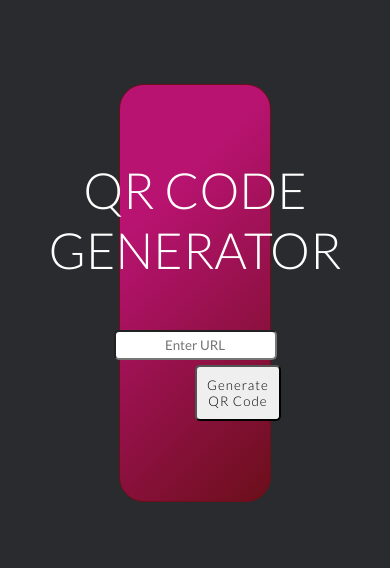
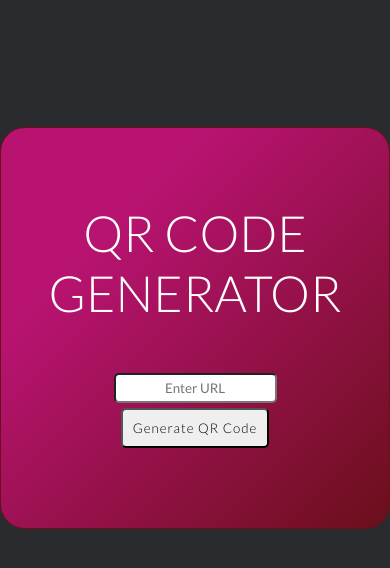
Before and after one commit to geoescobar/QR-Code-Generator, a plain HTML site: page index.html in a window 390 px wide. Drawn offline with Linux system fonts and the light colour scheme.

Commit message:
mobileresponsive

```diff
--- a/assets/style.css
+++ b/assets/style.css
@@ -27,6 +27,16 @@ body {
   background-color: #6b0f1a;
   background-image: linear-gradient(315deg, #6b0f1a 0%, #b91372 74%);
   color: white;
+}
+
+@media only screen and (max-width: 390px) {
+  /* For mobile phones: */
+  .container {
+    margin: 15vh auto;
+    width: 100vw;
+    padding: 75px;
+  }
+
 }
 
 .title-input {
```
